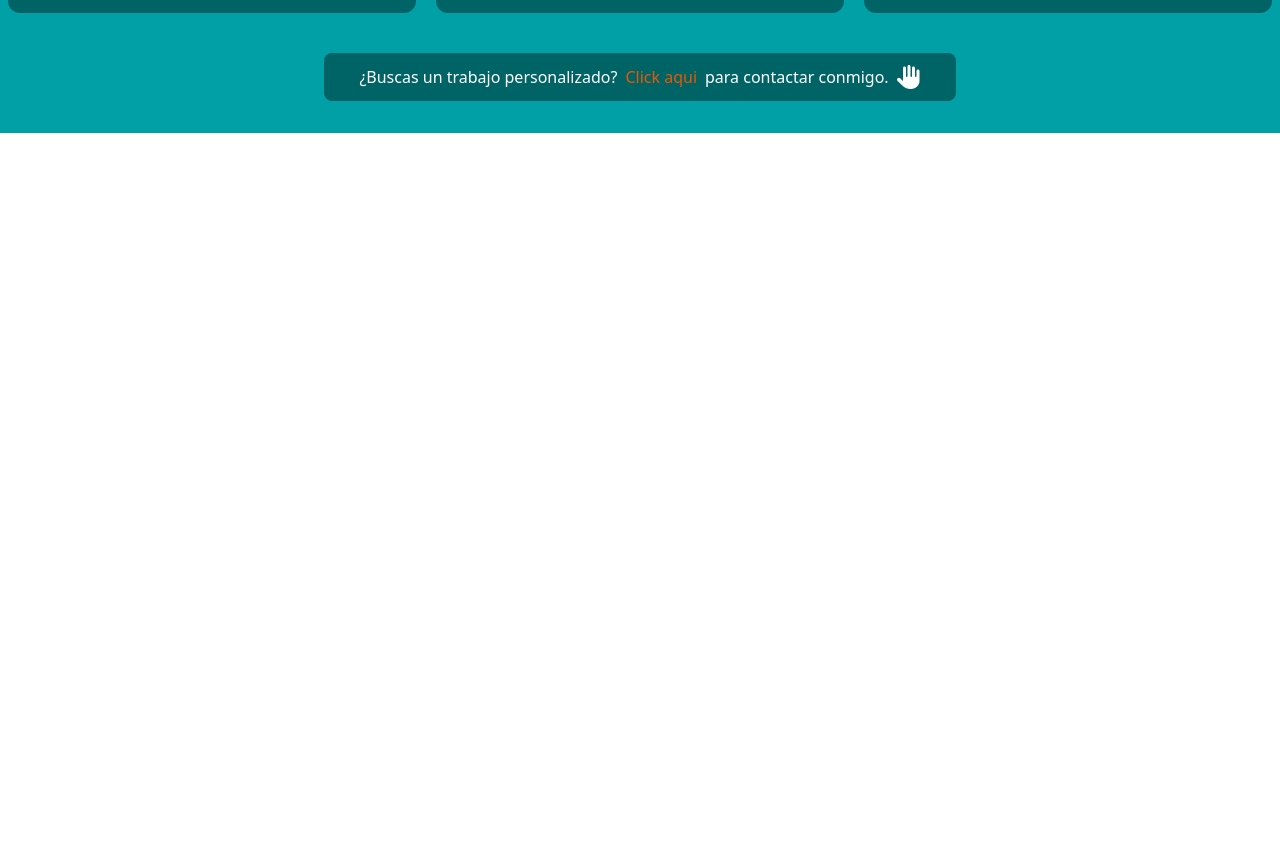
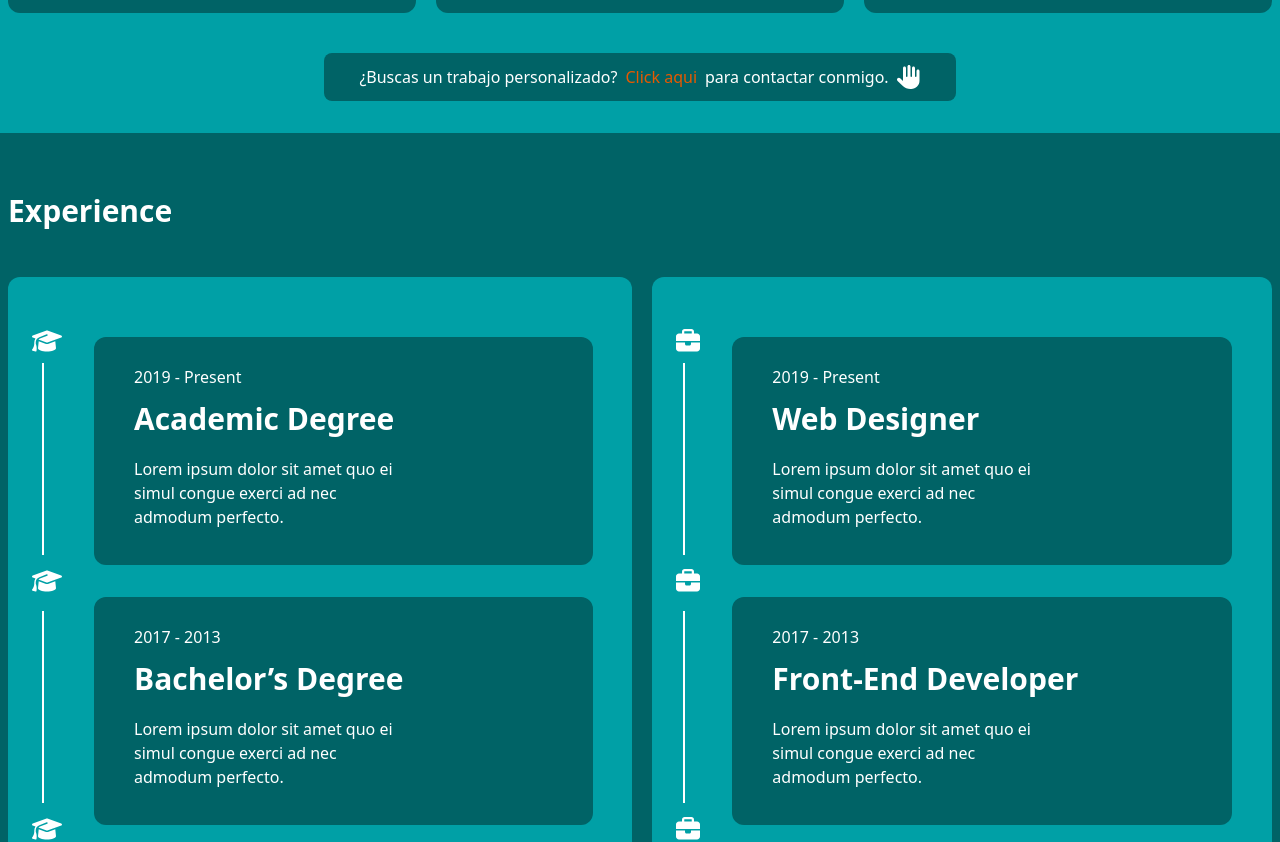
Before and after one commit to RubenJ27/Portafolio-profesional, a React (Vite) app: page / in a window 1280 px wide. Shown: the part 1933-2775 px from the top of the page. Before the commit the page ends 2066 px from the top, so only its background shows below. Built offline with nearby package versions, Linux system fonts and the light colour scheme.

Commit message:
Se termino el responsive del modulo de experiencia

```diff
--- a/src/App.jsx
+++ b/src/App.jsx
@@ -20,8 +20,8 @@ function App() {
     <HomePage />
     <ProfilePage />
     <Services />
-    {/* <ExperiencePage />
-    <PortfolioPage />
+    <ExperiencePage />
+   {/*  <PortfolioPage />
     <ContactPage />
     <Footer /> */}
     </>
--- a/src/pages/ExperiencePage.jsx
+++ b/src/pages/ExperiencePage.jsx
@@ -10,12 +10,12 @@ export default function Experience() {
           Experience
         </h1>
         <div className="container flex justify-evenly h-full mb-12">
-          <div className="flex justify-between h-2/4">
+          <div className="flex flex-col sm:flex-col md:flex-col lg:flex-row justify-between h-2/4">
 
             {/* card */}
-            <div className="flex w-[33%] h-2/5 bg-primary-color lg:w-auto lg:static mr-5 justify-between items center rounded-xl py-7">
+            <div className="flex sm:w-[100%] mb-8 md:mb-8 md:w-[100%] lg:[33%] w-[100%] h-2/5 bg-primary-color lg:w-auto lg:static mr-5 justify-between items center rounded-xl py-7">
                 {/* card icon */}
-              <div className="flex flex-col m-4 mt-6 items-start justify-start self-start">
+              <div className="hidden sm:flex flex-col m-4 mt-6 items-start justify-start self-start">
 
                 <div className="flex flex-col w-full justify-center">
                 <FontAwesomeIcon
@@ -82,9 +82,9 @@ export default function Experience() {
             </div>
 
             {/* card */}
-            <div className="flex w-[33%] h-2/5 bg-primary-color lg:w-auto lg:static justify-between items center rounded-xl py-7">
+            <div className="flex sm:w-[100%] md:w-[100%] lg:[33%] w-[100%] h-2/5 bg-primary-color lg:w-auto lg:static justify-between items center rounded-xl py-7">
                 {/* card icon */}
-              <div className="flex flex-col m-4 mt-6 items-start justify-start self-start">
+              <div className="hidden sm:flex flex-col m-4 mt-6 items-start justify-start self-start">
 
                 <div className="flex flex-col w-full justify-center">
                 <FontAwesomeIcon
```
